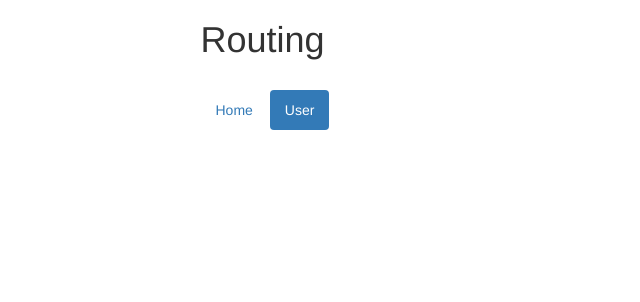
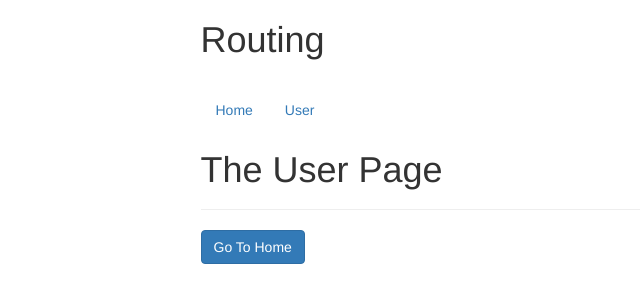
Before and after one commit to Ayazadeh/VueWithMaximilian, a Vue app in the folder Vuejs/20/: page /user/1 in a window 1280 px wide. Shown: the top 302 px of the page, without its empty margins (162-802 px from the left). Built offline with nearby package versions, Linux system fonts and the light colour scheme.

Commit message:
Vue2: Setting Up Route Parameters(Dynamic Route)

```diff
--- a/Vuejs/20/src/components/Header.vue
+++ b/Vuejs/20/src/components/Header.vue
@@ -1,6 +1,6 @@
 <template>
   <ul class="nav nav-pills">
     <router-link to="/" tag="li" active-class="active" exact><a>Home</a></router-link>
-    <router-link to="/user" tag="li" active-class="active"><a>User</a></router-link>
+    <router-link to="/user/10" tag="li" active-class="active"><a>User</a></router-link>
   </ul>
 </template>
--- a/Vuejs/20/src/routes.js
+++ b/Vuejs/20/src/routes.js
@@ -3,5 +3,5 @@ import Home from "./components/Home.vue";
 
 export const routes = [
   { path: "", component: Home },
-  { path: "/user", component: User },
+  { path: "/user/:id", component: User }, // Dynamic Route
 ];
```
